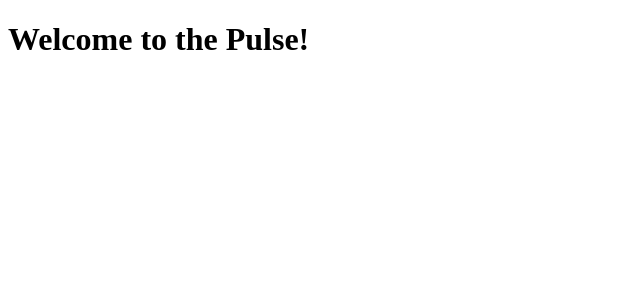
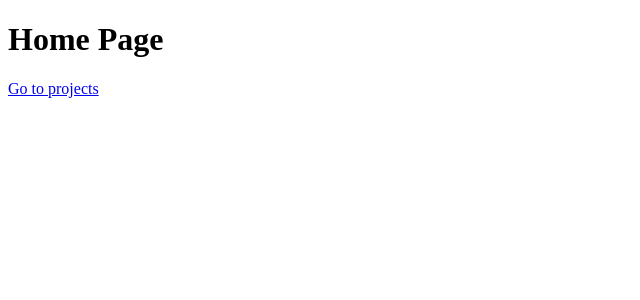
Before and after one commit to safinajjar/Projects-Tasks-App, a Vue app: page / in a window 1280 px wide. Shown: the top 300 px of the page, without its empty margins (0-640 px from the left). Built offline with nearby package versions, Linux system fonts and the light colour scheme.

Commit message:
add components und its routes

```diff
--- a/src/App.vue
+++ b/src/App.vue
@@ -1,5 +1,7 @@
 <script setup lang="ts"></script>
 
 <template>
-  <h1>Welcome to the Pulse!</h1>
+  <main>
+    <RouterView />
+  </main>
 </template>
--- a/src/router/index.ts
+++ b/src/router/index.ts
@@ -1,8 +1,21 @@
 import { createRouter, createWebHistory } from 'vue-router'
+import HomeView from '@/views/HomeView.vue'
 
 const router = createRouter({
   history: createWebHistory(import.meta.env.BASE_URL),
-  routes: [],
+  routes: [
+    {
+      path: '/',
+      name: 'Home',
+      component: HomeView,
+    },
+    {
+      path: '/projects',
+      name: 'Projects',
+      // dynamic import
+      component: () => import('@/views/ProjectsView.vue'),
+    },
+  ],
 })
 
 export default router
--- /dev/null
+++ b/src/views/HomeView.vue
@@ -0,0 +1,10 @@
+<script lang="ts" setup>
+import { RouterLink } from 'vue-router'
+</script>
+
+<template>
+  <div>
+    <h1>Home Page</h1>
+    <RouterLink to="/projects">Go to projects</RouterLink>
+  </div>
+</template>
--- /dev/null
+++ b/src/views/ProjectsView.vue
@@ -0,0 +1,10 @@
+<script lang="ts" setup>
+import { RouterLink } from 'vue-router'
+</script>
+
+<template>
+  <div>
+    <h1>Projects Page</h1>
+    <RouterLink to="/">Go to home</RouterLink>
+  </div>
+</template>
```
